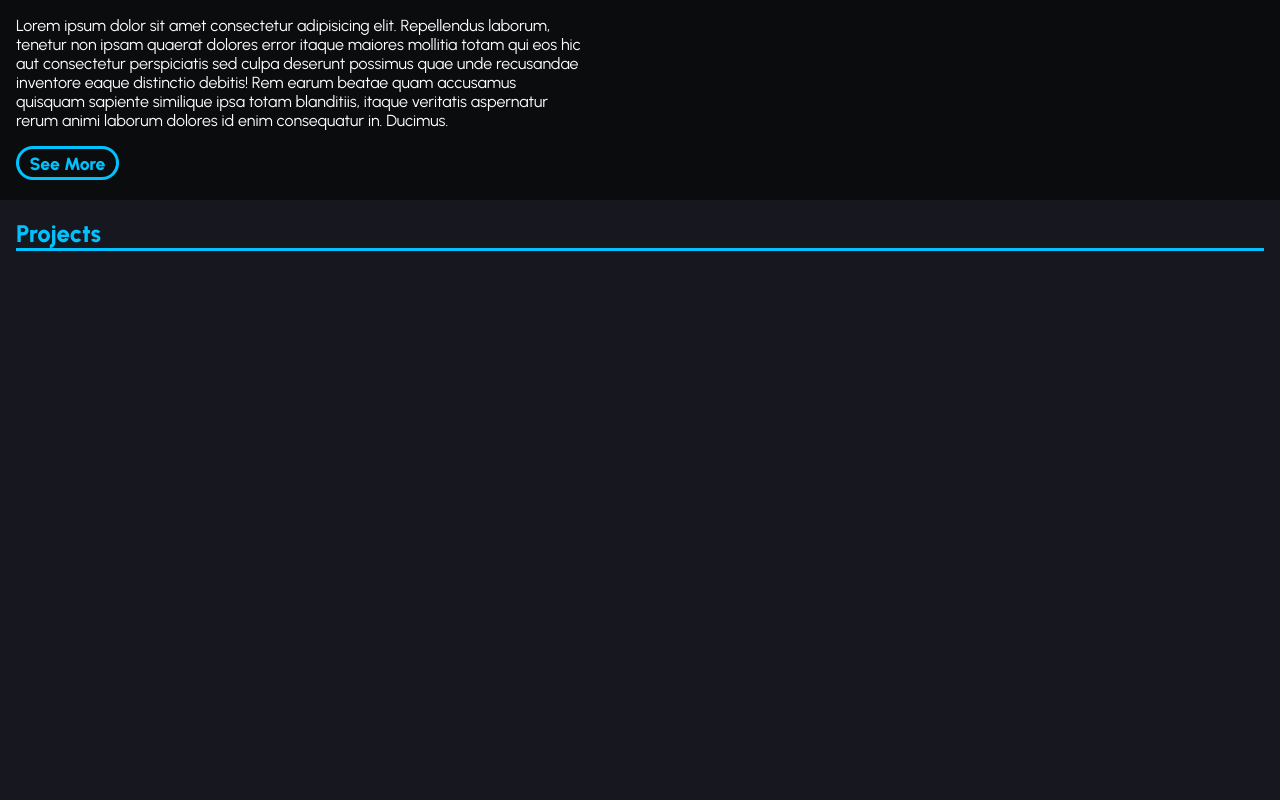
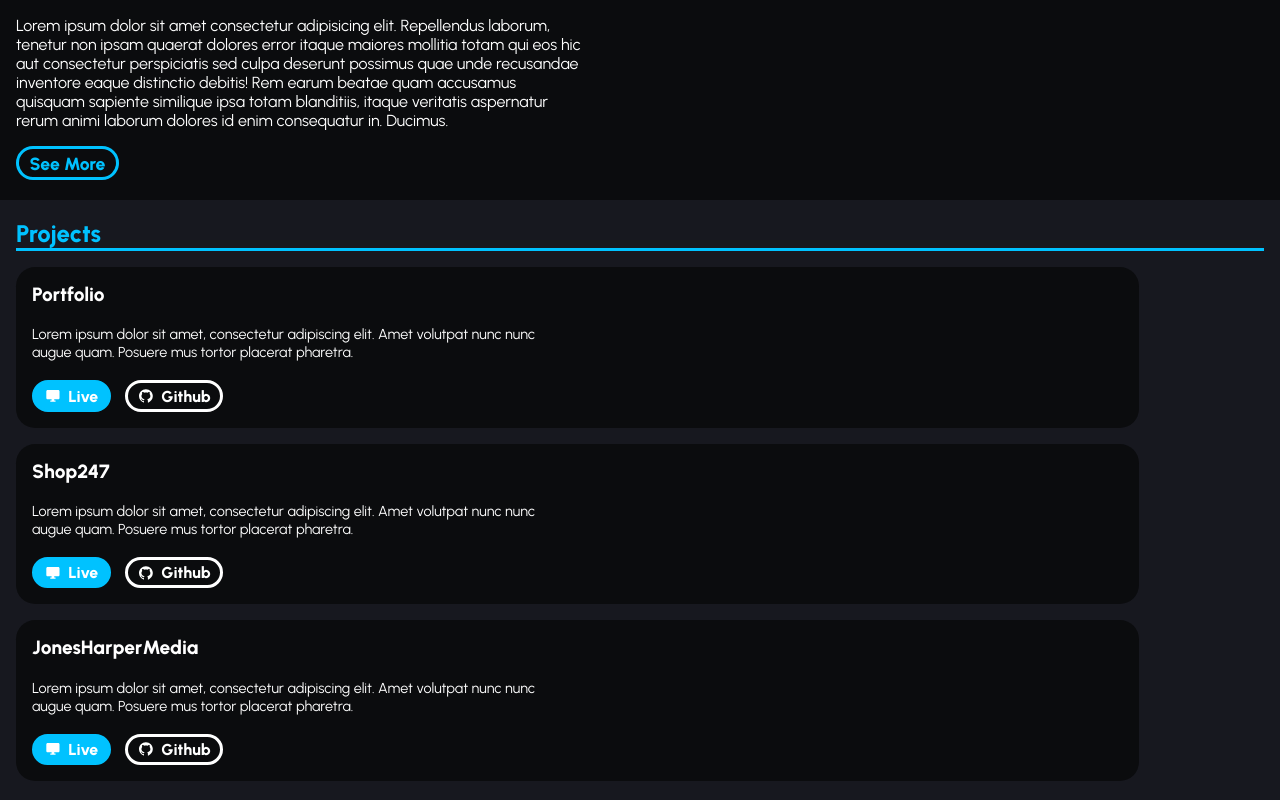
Before and after one commit to loganmartlew/portfolio, a Next.js app: page / in a window 1280 px wide. Shown: the part 851-1651 px from the top of the page. Before the commit the page ends 1121 px from the top, so only its background shows below. Built offline with nearby package versions, Linux system fonts and the light colour scheme.

Commit message:
Added project card with basic information

```diff
--- a/components/Button.ts
+++ b/components/Button.ts
@@ -80,6 +80,9 @@
 };
 
 export default styled.button<Props>`
+  display: flex;
+  align-items: center;
+  gap: 0.5em;
   padding: 0.2em 0.6em;
   border: 3px solid;
   border-radius: 200vh;
--- /dev/null
+++ b/components/pages/HomePage/Projects/ProjectCard/ProjectCardStyles.ts
@@ -0,0 +1,26 @@
+import styled from 'styled-components';
+
+export const ProjectContainer = styled.article`
+  display: flex;
+  flex-direction: column;
+  gap: 1.2em;
+  padding: 1em;
+  width: 90%;
+  border-radius: 1.2em;
+  background-color: ${({ theme }) => theme.colors.black};
+  color: ${({ theme }) => theme.colors.white};
+`;
+
+export const ProjectTitle = styled.h4`
+  font-size: 1.2rem;
+`;
+
+export const ProjectDescription = styled.p`
+  font-size: 0.9rem;
+`;
+
+export const ProjectLinks = styled.div`
+  display: flex;
+  gap: 1em;
+  font-size: 0.9rem;
+`;
--- /dev/null
+++ b/components/pages/HomePage/Projects/ProjectCard/index.tsx
@@ -0,0 +1,36 @@
+import { FC } from 'react';
+import { MdDesktopWindows } from 'react-icons/md';
+import { AiFillGithub } from 'react-icons/ai';
+import Button from '@components/Button';
+import { Project } from '@types';
+import {
+  ProjectContainer,
+  ProjectTitle,
+  ProjectDescription,
+  ProjectLinks,
+} from './ProjectCardStyles';
+
+interface Props {
+  project: Project;
+}
+
+const ProjectCard: FC<Props> = ({ project }) => {
+  return (
+    <ProjectContainer>
+      <ProjectTitle>{project.name}</ProjectTitle>
+      <ProjectDescription>{project.description}</ProjectDescription>
+      <ProjectLinks>
+        <Button solid>
+          <MdDesktopWindows />
+          Live
+        </Button>
+        <Button color='white'>
+          <AiFillGithub />
+          Github
+        </Button>
+      </ProjectLinks>
+    </ProjectContainer>
+  );
+};
+
+export default ProjectCard;
--- /dev/null
+++ b/components/pages/HomePage/Projects/ProjectsStyles.ts
@@ -0,0 +1,7 @@
+import styled from 'styled-components';
+
+export const ProjectList = styled.ul`
+  display: flex;
+  flex-direction: column;
+  gap: 1em;
+`;
--- a/components/pages/HomePage/Projects/index.tsx
+++ b/components/pages/HomePage/Projects/index.tsx
@@ -1,13 +1,25 @@
 import { FC } from 'react';
 import Section from '@components/Section';
 import { Project } from '@types';
+import ProjectCard from './ProjectCard';
+import { ProjectList } from './ProjectsStyles';
 
 interface Props {
   projects: Project[];
 }
 
 const Projects: FC<Props> = ({ projects }) => {
-  return <Section title={`Projects`}></Section>;
+  return (
+    <Section title={`Projects`}>
+      <ProjectList>
+        {projects.map((project, i) => (
+          <li key={i}>
+            <ProjectCard project={project} />
+          </li>
+        ))}
+      </ProjectList>
+    </Section>
+  );
 };
 
 export default Projects;
```
